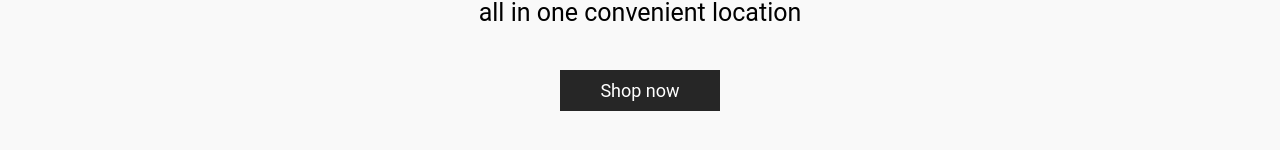
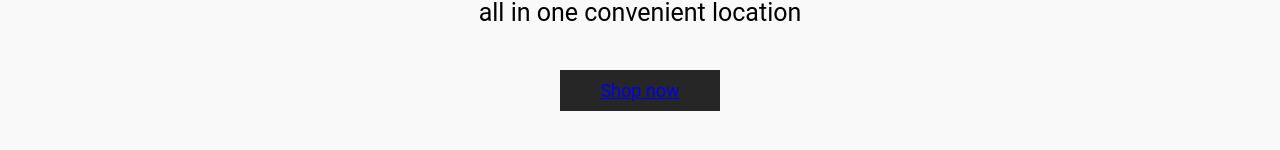
Before and after one commit to neil-justin/aria-apparel, a React (Create React App) app: page / in a window 1280 px wide. Shown: the part 282-432 px from the top of the page. Built offline with nearby package versions, Linux system fonts and the light colour scheme.

Commit message:
Add route to the 'shop now' button

```diff
--- a/src/App.js
+++ b/src/App.js
@@ -135,7 +135,17 @@ function App() {
       </header>
 
       <Routes>
-        <Route path='/' element={<Home />} />
+        <Route
+          path='/'
+          element={
+            <Home
+              products={products}
+              retrieveProducts={(products) => setProducts(products)}
+              onItemQuantityChange={handleItemQuantityChange}
+              onAddItem={handleAddItem}
+              countCartItem={countCartItem}
+            />
+          } />
         <Route
           path='/shop'
           element={
--- a/src/components/Home.js
+++ b/src/components/Home.js
@@ -1,4 +1,13 @@
-export default function Home() {
+import { Link, Route, Routes } from "react-router-dom";
+import Shop from "./Shop";
+
+export default function Home(
+    products,
+    retrieveProducts,
+    onItemQuantityChange,
+    onAddItem,
+    countCartItem
+) {
     return (
         <main id="home-main-content">
             <div id="hero">
@@ -8,8 +17,27 @@ export default function Home() {
                     unbeatable prices on high-quality products, all in
                     one convenient location
                 </p>
-                <button id='hero-button'>Shop now</button>
+                <button id='hero-button'>
+                    <Link to='/shop'>
+                        Shop now
+                    </Link>
+                </button>
             </div>
+
+            <Routes>
+                <Route
+                    path='/shop'
+                    element={
+                        <Shop
+                            products={products}
+                            retrieveProducts={retrieveProducts}
+                            onItemQuantityChange={onItemQuantityChange}
+                            onAddItem={onAddItem}
+                            countCartItem={countCartItem}
+                        />
+                    }
+                />
+            </Routes>
         </main>
     )
 }
```
